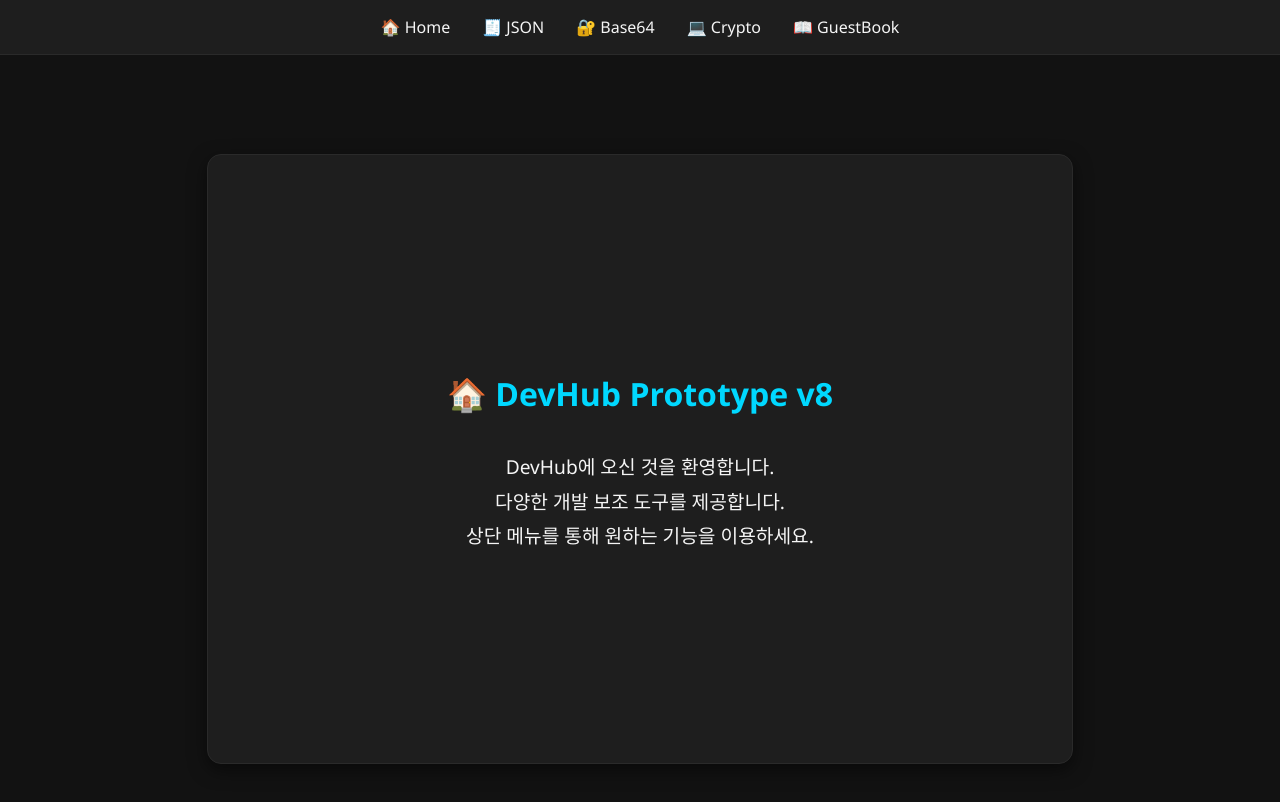
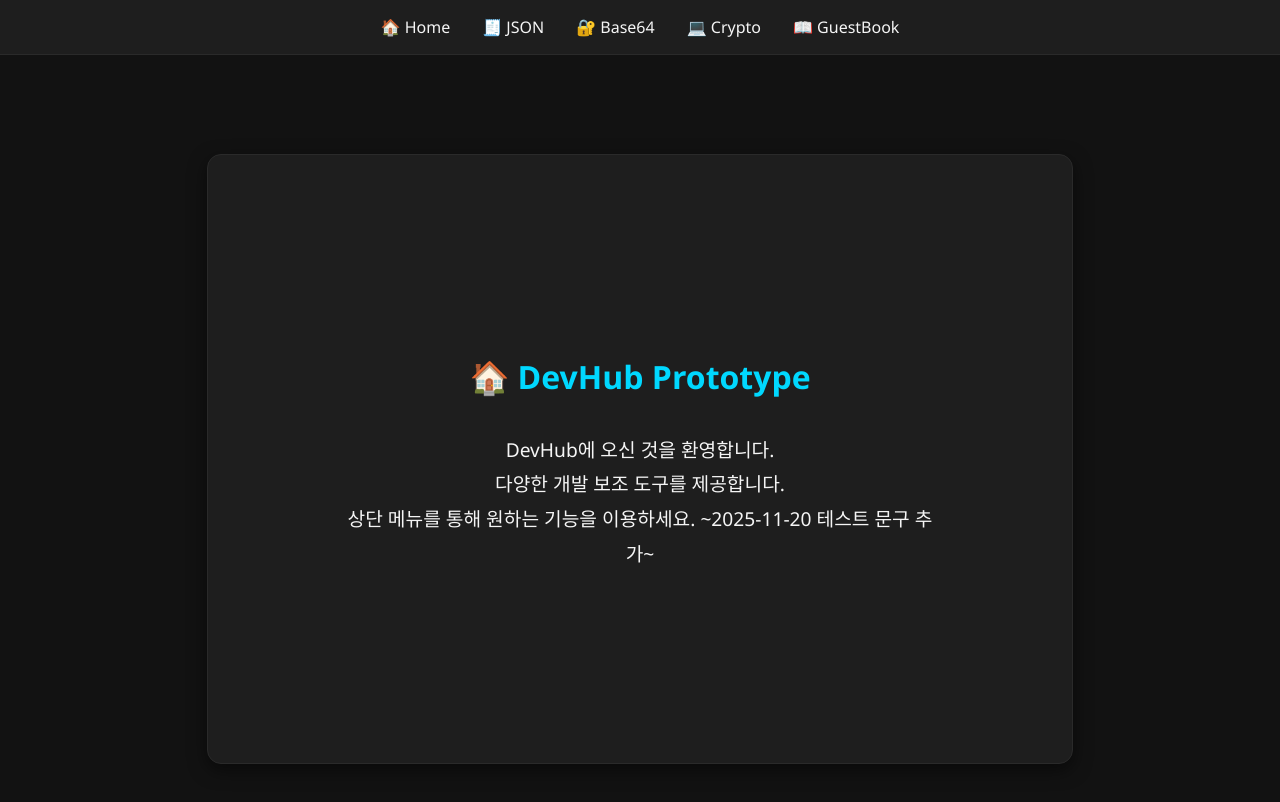
Before and after one commit to Goonerd17/DevHub-front, a React (Vite) app: page / in a window 1280 px wide. Shown: the top 802 px of the page. Built offline with nearby package versions, Linux system fonts and the light colour scheme.

Commit message:
[feat] test text 추가

```diff
--- a/src/pages/Home.jsx
+++ b/src/pages/Home.jsx
@@ -6,11 +6,12 @@ const HomePage = () => {
   return (
     <PageLayout>
       <div className="tool-container home-page">
-        <h2 className="tool-title">🏠 DevHub Prototype v8</h2>
+        <h2 className="tool-title">🏠 DevHub Prototype</h2>
         <p>
           DevHub에 오신 것을 환영합니다.<br />
           다양한 개발 보조 도구를 제공합니다.<br />
           상단 메뉴를 통해 원하는 기능을 이용하세요.
+          ~2025-11-20 테스트 문구 추가~
         </p>
       </div>
     </PageLayout>
```
